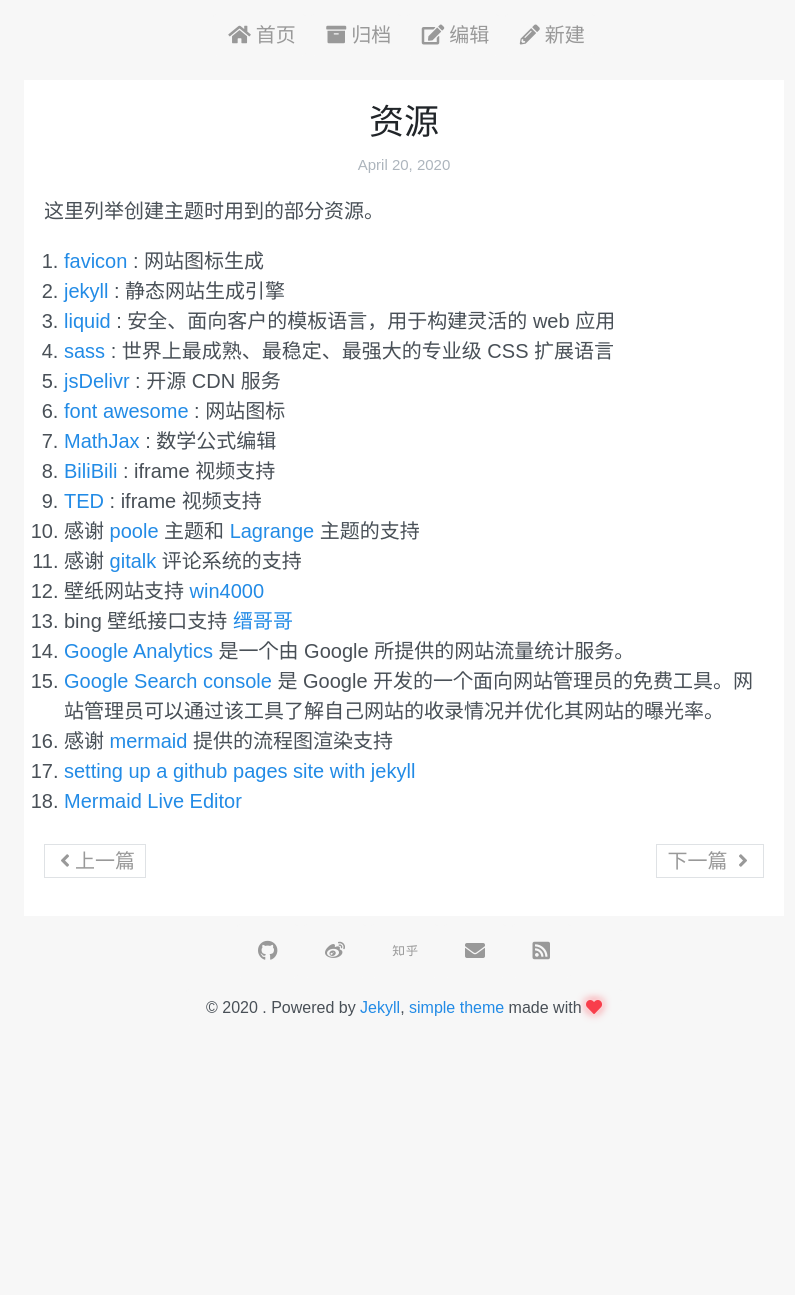
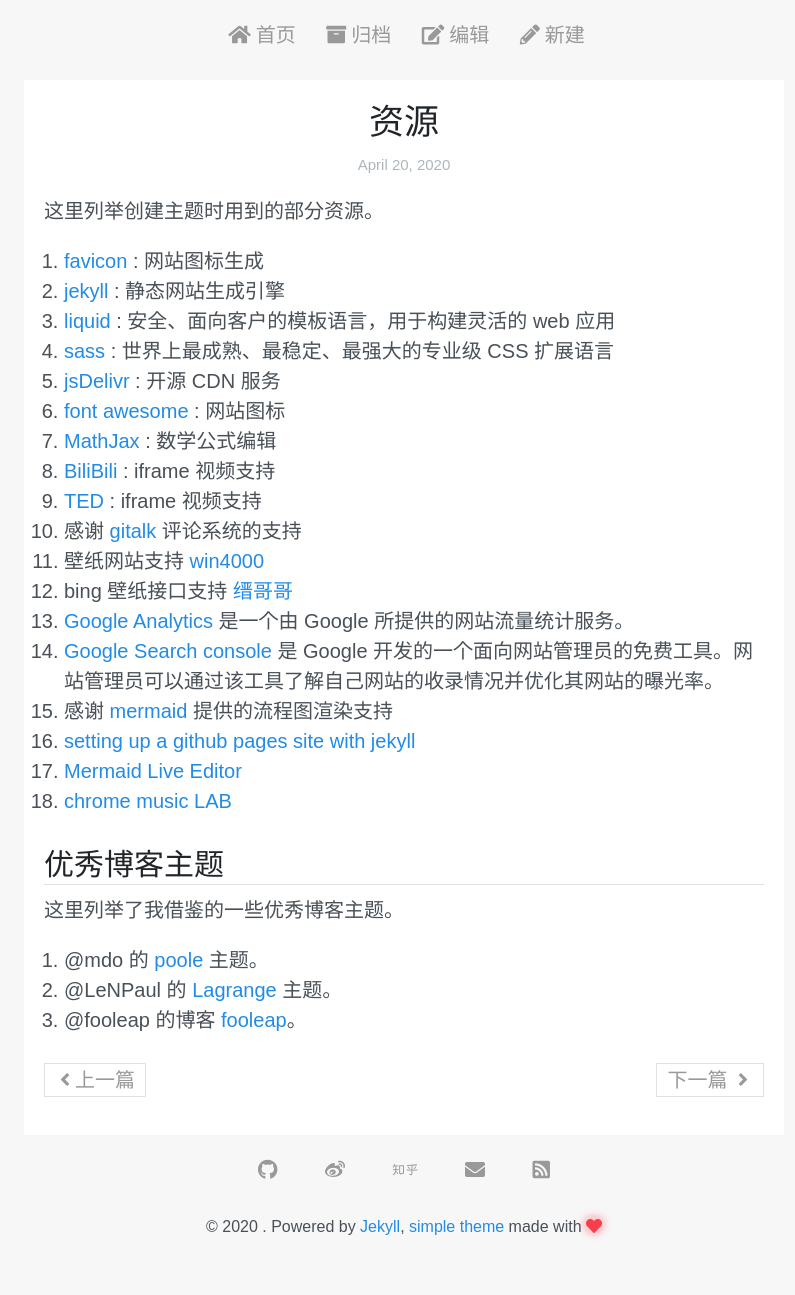
Before and after one commit to whenfung/simple, a Jekyll site: the page built from _posts/2020-04-20-resources.md, in a window 1280 px wide. Shown: the whole page, without its empty margins (236-1031 px from the left). Built offline with Jekyll 4.4.1, drawn with Linux system fonts in a browser that asks for light colours; nearby versions of some CDN libraries; comment, search, counter and statistics services are not loaded; before the commit the page ends 1076 px from its top, so only the background shows below that.

Commit message:
优化文档

```diff
--- a/_posts/2020-04-20-resources.md
+++ b/_posts/2020-04-20-resources.md
@@ -13,12 +13,20 @@
 7. [MathJax](https://www.mathjax.org/) : 数学公式编辑
 8. [BiliBili](https://www.bilibili.com/) : iframe 视频支持
 9. [TED](https://www.ted.com/) : iframe 视频支持
-10. 感谢 [poole](https://github.com/poole/poole) 主题和 [Lagrange](https://github.com/LeNPaul/Lagrange) 主题的支持
-11. 感谢 [gitalk](https://github.com/gitalk/gitalk) 评论系统的支持
-12. 壁纸网站支持 [win4000](http://www.win4000.com/)
-13. bing 壁纸接口支持 [缙哥哥](https://www.dujin.org/3618.html)
-14. [Google Analytics](https://analytics.google.com/) 是一个由 Google 所提供的网站流量统计服务。
-15. [Google Search console](https://search.google.com/) 是 Google 开发的一个面向网站管理员的免费工具。网站管理员可以通过该工具了解自己网站的收录情况并优化其网站的曝光率。
-16. 感谢 [mermaid](https://github.com/mermaid-js/mermaid) 提供的流程图渲染支持
-17. [setting up a github pages site with jekyll](https://help.github.com/en/github/working-with-github-pages/setting-up-a-github-pages-site-with-jekyll)
-18. [Mermaid Live Editor](https://mermaid-js.github.io/mermaid-live-editor/)
+10. 感谢 [gitalk](https://github.com/gitalk/gitalk) 评论系统的支持
+11. 壁纸网站支持 [win4000](http://www.win4000.com/)
+12. bing 壁纸接口支持 [缙哥哥](https://www.dujin.org/3618.html)
+13. [Google Analytics](https://analytics.google.com/) 是一个由 Google 所提供的网站流量统计服务。
+14. [Google Search console](https://search.google.com/) 是 Google 开发的一个面向网站管理员的免费工具。网站管理员可以通过该工具了解自己网站的收录情况并优化其网站的曝光率。
+15. 感谢 [mermaid](https://github.com/mermaid-js/mermaid) 提供的流程图渲染支持
+16. [setting up a github pages site with jekyll](https://help.github.com/en/github/working-with-github-pages/setting-up-a-github-pages-site-with-jekyll)
+17. [Mermaid Live Editor](https://mermaid-js.github.io/mermaid-live-editor/)
+18. [chrome music LAB](https://musiclab.chromeexperiments.com/Experiments)
+
+## 优秀博客主题
+
+这里列举了我借鉴的一些优秀博客主题。
+
+1. @mdo 的 [poole](https://github.com/poole/poole) 主题。
+2. @LeNPaul 的 [Lagrange](https://github.com/LeNPaul/Lagrange) 主题。
+3. @fooleap 的博客 [fooleap](https://blog.fooleap.org/)。
```
Also changed, not shown: _posts/2020-03-10-gitalk.md (+3 -1 lines), _posts/2020-03-11-css.md (+2 -2 lines), _posts/2020-05-17-search.md (+2 -0 lines).
